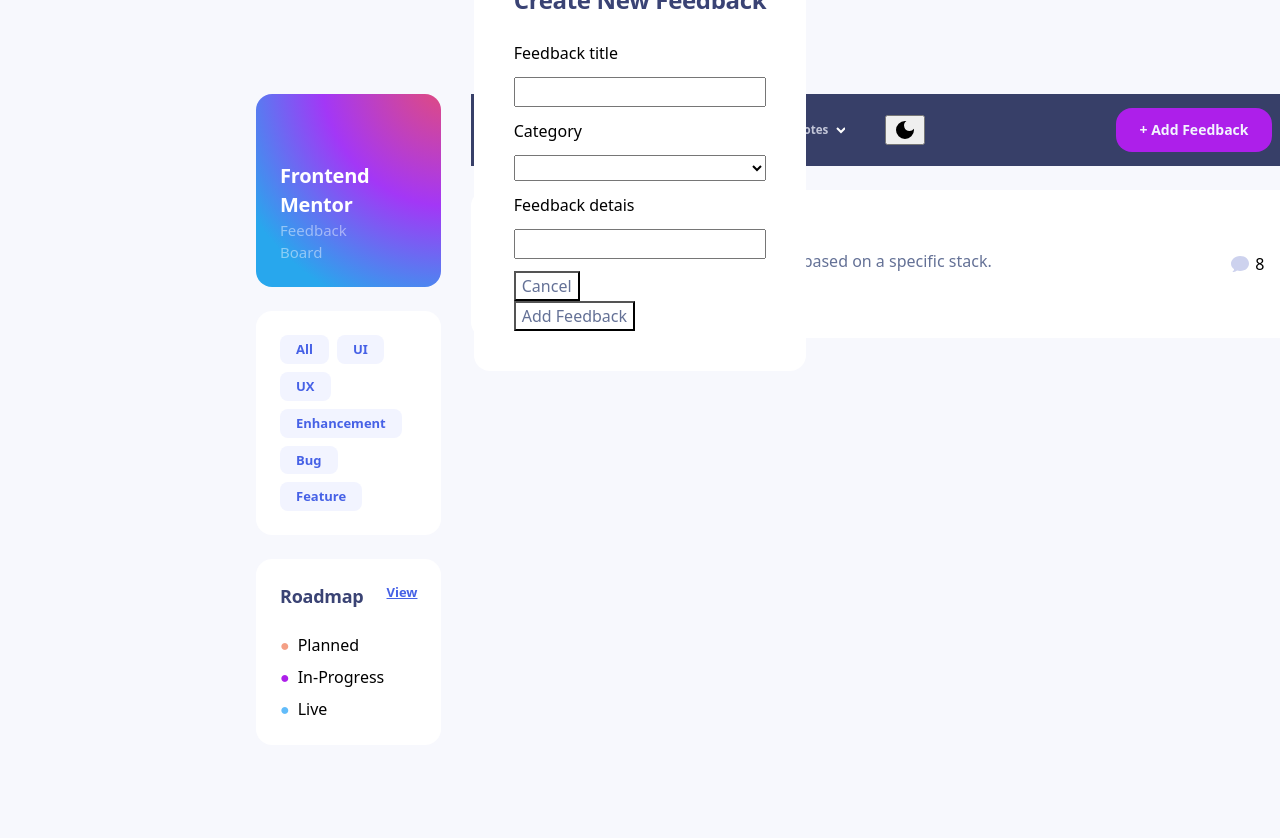
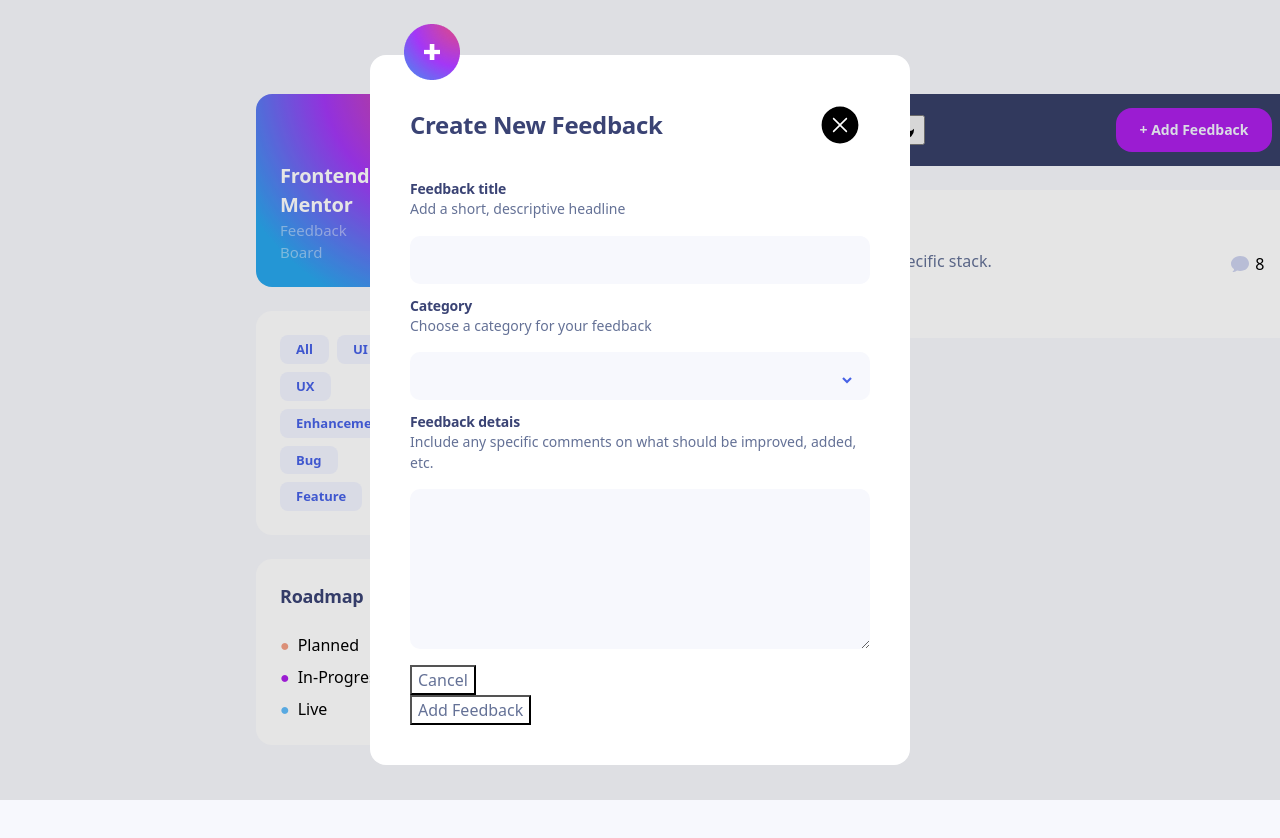
Before and after one commit to beratdimen/product-feedback, a Next.js app: page / in a window 1280 px wide. Both pictures are taken after a click on the button "+ Add Feedback". Shown: the top 838 px of the page. Built offline with nearby package versions, Linux system fonts and the light colour scheme.

Commit message:
yeni ekleme butonu  formu  tasarlandı

```diff
--- a/components/add-button/index.jsx
+++ b/components/add-button/index.jsx
@@ -1,54 +1,69 @@
 "use client";
-import { RightIcon } from "@/helpers/icons";
+import { CancelBtn, RightIcon } from "@/helpers/icons";
 import "./style.css";
 import { useRef, useState } from "react";
 import ButtonGroup from "../create-btn-group";
+import Image from "next/image";
 
 export default function AddButton() {
-  const [open, setOpen] = useState(false);
   const newFeedback = useRef();
 
-  const openDialog = () => {
-    setOpen(true);
+  function handleClick() {
+    if (newFeedback.current) {
+      newFeedback.current.showModal();
+    }
+  }
+
+  function close() {
     if (newFeedback.current) {
       newFeedback.current.close();
     }
-  };
-
-  const closeDialog = () => {
-    setOpen(false);
-    if (newFeedback.current) {
-      newFeedback.current.close();
   }
-  };
 
   return (
     <>
       <div className="headerBtn">
-        <button onClick={openDialog}>+ Add Feedback</button>
+        <button onClick={() => handleClick()}>+ Add Feedback</button>
       </div>
-      <dialog ref={newFeedback} open={open}>
+      <dialog ref={(e) => (newFeedback.current = e)} >
+        <Image src={"/img/add.png"} width={56} height={56} className="addPng" />
         <div className="dialogContainer">
-          <button onClick={closeDialog}>
-            <RightIcon /> Go Back
+          <div className="dialoghead">
+            <h2>Create New Feedback</h2>
+            <button onClick={() => close()}>
+              <CancelBtn />
             </button>
-          <h2>Create New Feedback</h2>
+          </div>
           <form>
-            <label>Feedback title</label>
+            <label>
+              <div className="labeltext">
+                <p>Feedback title</p>
+                <p>Add a short, descriptive headline</p>
+              </div>
               <input type="text" />
+            </label>
 
-            <label>Category</label>
+            <label>
+              <div className="labeltext">
+                <p>Category</p>
+                <p>Choose a category for your feedback</p>
+              </div>
               <select>
                 <option value=""></option>
                 <option value="">Feature</option>
                 <option value="">UI</option>
                 <option value="">UX</option>
                 <option value="">Bug</option>
-            </select>
+              </select></label>
 
-            <label>Feedback detais</label>
-            <input type="text" />
+            <label>
+              <div className="labeltext">
+                <p>Feedback detais</p>
+                <p>Include any specific comments on what should be improved, added, etc.</p>
+              </div>
+              <textarea rows="5"></textarea>
               <ButtonGroup />
+            </label>
           </form>
         </div>
       </dialog>
--- a/components/add-button/style.css
+++ b/components/add-button/style.css
@@ -19,14 +19,52 @@
 dialog {
   margin: auto;
   border: none;
-  padding: 40px;
-  border-radius: 16px;
+  background: transparent;
+
+  .addPng {
+    position: absolute;
+    left: 50px;
+    top: 5px;
+    z-index: 99;
+  }
+
 }
 
 .dialogContainer {
+  width: 540px;
   display: flex;
   flex-direction: column;
   gap: 24px;
+  position: relative;
+  background: white;
+  padding: 40px;
+  border-radius: 16px;
+  margin-top: 20px;
+
+
+  .dialoghead {
+    display: flex;
+    justify-content: space-between;
+    align-items: center;
+
+    button {
+      border: none;
+      padding: 10px;
+
+      svg {
+        width: 40px;
+        height: 40px;
+        transition: all .3s;
+      }
+    }
+
+    button:hover {
+      svg {
+        fill: darkred;
+        filter: drop-shadow(0 0 5px rgb(192, 189, 189));
+      }
+    }
+  }
 
   h2 {
     font-size: 24px;
@@ -50,5 +88,76 @@
     display: flex;
     flex-direction: column;
     gap: 12px;
+
+
+    .labeltext {
+      p:nth-child(1) {
+        font-size: 14px;
+        font-weight: 700;
+        line-height: 20.23px;
+        letter-spacing: -0.1944444477558136px;
+        text-align: left;
+        color: #3A4374;
+      }
+
+      p:nth-child(2) {
+        font-size: 14px;
+        font-weight: 400;
+        line-height: 20.23px;
+        text-align: left;
+        color: #647196;
+      }
+    }
+
+    label {
+      display: grid;
+      gap: 16px;
+    }
+
+    input {
+      width: 100%;
+      background: #F7F8FD;
+      height: 48px;
+      border-radius: 10px;
+      border: none;
+      padding-inline: 20px;
+      caret-color: #3A4374;
+      color: #3A4374;
+    }
+
+    input:focus {
+      outline: none;
+    }
+
+    select {
+      width: 100%;
+      background: #F7F8FD;
+      height: 48px;
+      border-radius: 10px;
+      border: none;
+      padding-inline: 20px;
+      appearance: none;
+
+      background-image: url("/img/downarrow.png");
+      background-repeat: no-repeat;
+      background-position: 96% 60%;
+    }
+
+    textarea {
+      width: 100%;
+      background: #F7F8FD;
+      border-radius: 10px;
+      border: none;
+      padding: 20px;
+      caret-color: #3A4374;
+      color: #3A4374;
+    }
+
+    textarea:focus {
+      outline: none;
+    }
+
   }
+
+
 }
```
Lines whose indentation alone changed are shown as unchanged.
